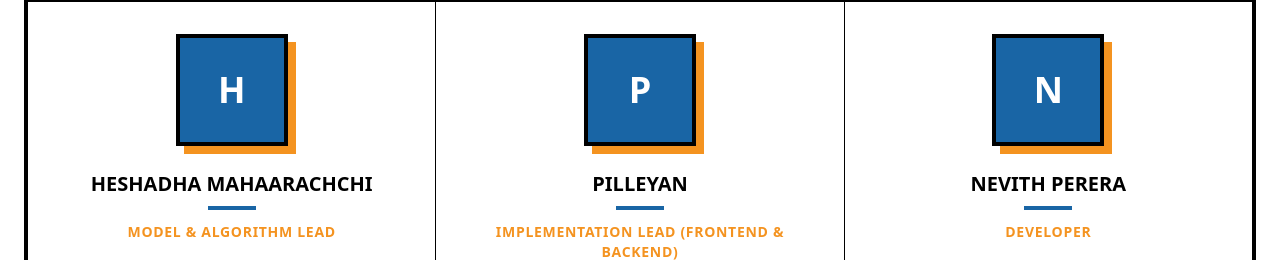
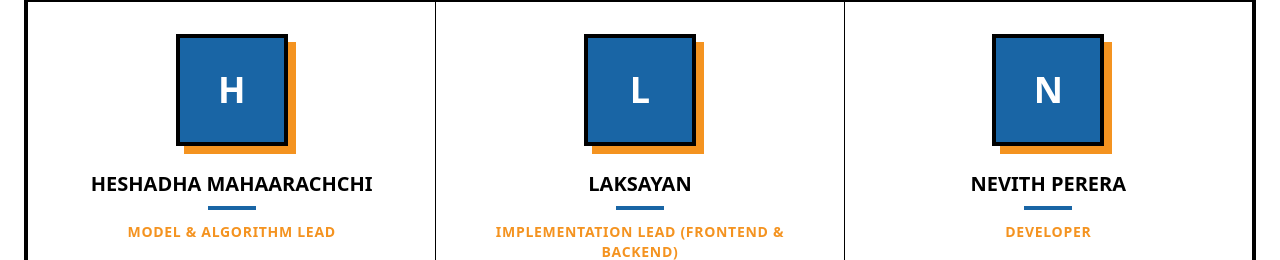
Before and after one commit to chanul26/LamiGo, a React (Vite) app: page /about in a window 1280 px wide. Shown: the part 2525-2785 px from the top of the page. Built offline with nearby package versions, Linux system fonts and the light colour scheme.

Commit message:
change pille's name

```diff
--- a/src/components/About.tsx
+++ b/src/components/About.tsx
@@ -15,7 +15,7 @@ const AboutPage = () => {
       github: ""
     },
     {
-      name: "Pilleyan",
+      name: "Laksayan",
       role: "Implementation Lead (Frontend & Backend)",
       focus: "System Architecture, FastAPI Backend, and Web/Mobile Implementation",
       image: "", // Add your image path here
```
